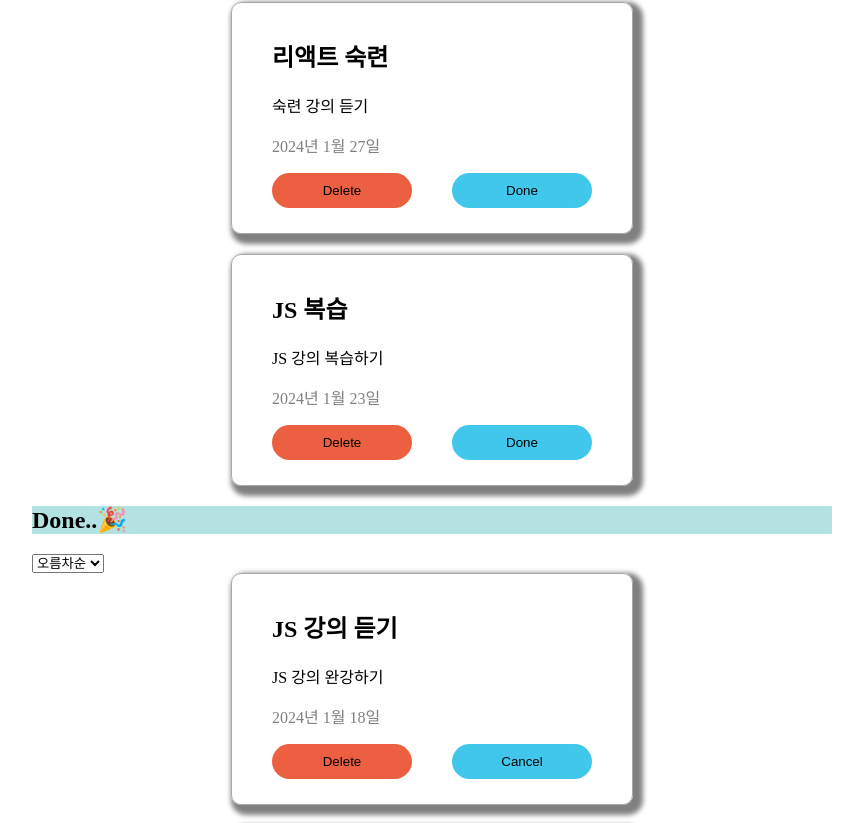
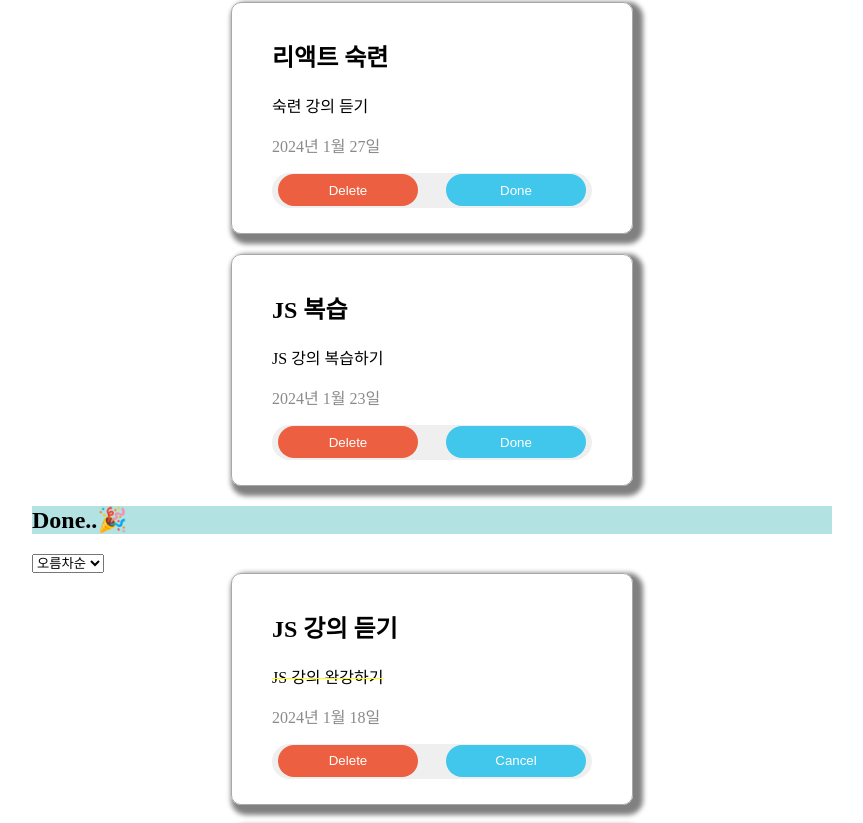
Before and after one commit to dpwl032/React, a React (Create React App) app: page / in a window 1280 px wide. Shown: the part 468-1291 px from the top of the page, without its empty margins (208-1071 px from the left). Built offline with nearby package versions, Linux system fonts and the light colour scheme.

Commit message:
베이직 과제 수정중

```diff
--- a/package.json
+++ b/package.json
@@ -9,6 +9,7 @@
     "react": "^18.2.0",
     "react-dom": "^18.2.0",
     "react-scripts": "5.0.1",
+    "styled-components": "^6.1.8",
     "web-vitals": "^2.1.0"
   },
   "scripts": {
--- a/src/App.css
+++ b/src/App.css
@@ -1,45 +1,41 @@
-body {
-  all: unset;
-}
-
 /*헤더*/
-.todo-header {
+/* .todo-header {
   border: 1px solid rgba(77, 72, 72, 0.332);
   border-radius: 1px;
   display: flex;
   justify-content: space-between;
-}
+} */
 
 /*메인*/
-.content-wrap {
+/* .content-wrap {
   width: 100%;
   height: 100%;
   display: flex;
   align-items: center;
   justify-content: center;
-}
+} */
 
 /*인풋창*/
-.input-wrap {
+/* .input-wrap {
   max-width: 1200px;
   min-width: 800px;
   background-color: rgba(96, 91, 91, 0.074);
   border-radius: 10px;
-  /* min-width: 800px;
-  max-width: 1200px; */
+  min-width: 800px;
+  max-width: 1200px;
   height: 70px;
   display: flex;
   align-items: center;
-}
+} */
 
-.input-contents > input {
+/* .input-contents > input {
   border-radius: 10px;
   height: 30px;
   width: 128px;
   border: none;
-  /* margin-left: 10px; */
-}
-.add-button {
+
+} */
+/* .add-button {
   border-radius: 10px;
   height: 35px;
   width: 100px;
@@ -47,8 +43,57 @@ body {
   background-color: hsla(190, 64%, 39%, 0.821);
   margin: 5px;
   color: white;
+} */
+
+/* .wrap-working {
+  display: flex;
+  flex-direction: column;
+  justify-content: center;
+  align-items: center;
+  gap: 20px;
+  margin: 1 rem;
+} */
+/* .todo-lists-css {
+  border: 1px solid rgb(168, 168, 168);
+  border-radius: 10px;
+  box-shadow: 5px 5px 5px 5px gray;
+  width: 400px;
+  height: 230px;
+  display: flex;
+  flex-direction: column;
+  justify-content: center;
+  align-items: center;
+} */
+/* .card-list {
+  width: 80%;
+  height: 200px;
+} */
+/* .date-css {
+  color: gray;
+} */
+
+/*button*/
+
+.buttons > button {
+  width: 140px;
+  border-radius: 30px;
+  border: transparent;
 }
+/* .cancel-button {
+  background-color: rgb(236, 96, 65);
+  color: black;
+}
+.rest-button {
+  background-color: rgb(65, 199, 236);
+  color: black;
+} */
+/* .menu-css {
+  background-color: rgb(179, 226, 226);
+} */
 
+/*****************************************/
+
+/* 기존css */
 /* todo card
 .todo-lists-css{
 display: flex;
@@ -94,55 +139,3 @@ align-items: center;
   background-color: 3px solid rgb(94, 173, 34);
 }
 */
-
-.wrap-working {
-  /* height: 1200px; */
-  display: flex;
-  flex-direction: column;
-  justify-content: center;
-  align-items: center;
-  gap: 20px;
-  margin: 1 rem;
-}
-.todo-lists-css {
-  border: 1px solid rgb(168, 168, 168);
-  border-radius: 10px;
-  box-shadow: 5px 5px 5px 5px gray;
-  width: 400px;
-  height: 230px;
-  display: flex;
-  flex-direction: column;
-  justify-content: center;
-  align-items: center;
-}
-.card-list {
-  width: 80%;
-  height: 200px;
-}
-.date-css {
-  color: gray;
-}
-
-/*button*/
-.buttons {
-  width: 100%;
-  height: 35px;
-  display: flex;
-  justify-content: space-between;
-}
-.buttons > button {
-  width: 140px;
-  border-radius: 30px;
-  border: transparent;
-}
-.cancel-button {
-  background-color: rgb(236, 96, 65);
-  color: black;
-}
-.rest-button {
-  background-color: rgb(65, 199, 236);
-  color: black;
-}
-.menu-css {
-  background-color: rgb(179, 226, 226);
-}
--- a/src/App.jsx
+++ b/src/App.jsx
@@ -7,6 +7,40 @@ import DoneButtons from "./component/DoneButtons";
 import TodoForm from "./component/TodoForm";
 import DoLists from "./component/DoLists";
 import DoneList from "./component/DoneList";
+import styled from "styled-components";
+import GlobalStyle from "./GlobalStyle";
+
+const StContenWrap = styled.div`
+  width: 100%;
+  height: 100%;
+  display: flex;
+  align-items: center;
+  justify-content: center;
+`;
+
+const StMenu = styled.h2`
+  background-color: rgb(179, 226, 226);
+`;
+
+const InputWrap = styled.nav`
+  max-width: 1200px;
+  min-width: 800px;
+  background-color: rgba(96, 91, 91, 0.074);
+  border-radius: 10px;
+  height: 70px;
+  display: flex;
+  align-items: center;
+`;
+
+const WrapWorking = styled.div`
+  /* height: 1200px; */
+  display: flex;
+  flex-direction: column;
+  justify-content: center;
+  align-items: center;
+  gap: 20px;
+  margin: 1 rem;
+`;
 
 function App() {
   //todoList 배열선언 및 state
@@ -124,15 +158,17 @@ function App() {
   };
 
   return (
-    <div className="content-wrap">
+    <>
+      <GlobalStyle />
+      <StContenWrap>
         <div className="contents">
           <Header />
-        <nav className="input-wrap">
+          <InputWrap>
             <TodoForm newTodoList={newTodoList} />
-        </nav>
+          </InputWrap>
 
           <section>
-          <h2 className="menu-css">Working..🔥</h2>
+            <StMenu>Working..🔥</StMenu>
             <select
               onChange={(e) => doListSortHandler(e.target.value)}
               DoLists={DoLists}
@@ -146,7 +182,7 @@ function App() {
               </option>
             </select>
           </section>
-        <div className="wrap-working">
+          <WrapWorking>
             {toDoLists.map(function (items) {
               return (
                 <DoLists
@@ -159,10 +195,10 @@ function App() {
                 />
               );
             })}
-        </div>
+          </WrapWorking>
 
           <section>
-          <h2 className="menu-css">Done..🎉</h2>
+            <StMenu>Done..🎉</StMenu>
             <select
               onChange={(e) => doneListSortHandler(e.target.value)}
               DoneList={DoneList}
@@ -176,7 +212,7 @@ function App() {
               </option>
             </select>
           </section>
-        <div className="wrap-working">
+          <WrapWorking>
             {doneLists.map(function (items) {
               {
                 /* onSubmit은 form 안에 있을 때만 사용 가능, onClick은 상관없음 */
@@ -192,9 +228,10 @@ function App() {
                 />
               );
             })}
+          </WrapWorking>
         </div>
-      </div>
-    </div>
+      </StContenWrap>
+    </>
   );
 }
 
--- /dev/null
+++ b/src/GlobalStyle.jsx
@@ -0,0 +1,21 @@
+import { createGlobalStyle } from "styled-components";
+
+const GlobalStyle = createGlobalStyle`
+
+
+body{
+    all: unset;
+}
+
+
+button{
+    color: white;
+    width: 140px;
+    height : 32px;
+  border-radius: 30px;
+  border: transparent;
+}
+
+`;
+
+export default GlobalStyle;
--- a/src/component/Buttons.jsx
+++ b/src/component/Buttons.jsx
@@ -1,12 +1,13 @@
 import React from "react";
+import styled from "styled-components";
+
+const StCancelBtn = styled.button`
+  background-color: rgb(236, 96, 65);
+`;
 
 function Buttons(props) {
   //className="cancel-button"
-  return (
-    <button className="cancel-button" onClick={props.onClick}>
-      {props.children}
-    </button>
-  );
+  return <StCancelBtn onClick={props.onClick}>{props.children}</StCancelBtn>;
 }
 
 export default Buttons;
--- a/src/component/DoLists.jsx
+++ b/src/component/DoLists.jsx
@@ -1,7 +1,34 @@
 import React from "react";
 import Buttons from "./Buttons";
 import DoneButtons from "./DoneButtons";
+import styled from "styled-components";
 
+const TodoLists = styled.div`
+  border: 1px solid rgb(168, 168, 168);
+  border-radius: 10px;
+  box-shadow: 5px 5px 5px 5px gray;
+  width: 400px;
+  height: 230px;
+  display: flex;
+  flex-direction: column;
+  justify-content: center;
+  align-items: center;
+`;
+
+const CardList = styled.div`
+  width: 80%;
+  height: 200px;
+`;
+
+const ButtonCss = styled.button`
+  width: 100%;
+  height: 35px;
+  display: flex;
+  justify-content: space-between;
+`;
+const StDate = styled.p`
+  color: #808080eb;
+`;
 const DoLists = ({
   toDoLists,
   items,
@@ -17,17 +44,17 @@ const DoLists = ({
   });
 
   return (
-    <div key={toDoLists.id} className="todo-lists-css">
-      <div className="card-list">
+    <TodoLists key={toDoLists.id}>
+      <CardList>
         <h2>{items.title}</h2>
         <p>{items.text}</p>
-        <p className="date-css">{dateString}</p>
-        <div className="buttons">
+        <StDate>{dateString}</StDate>
+        <ButtonCss>
           <Buttons onClick={() => removeToDoList(items.id)}>Delete</Buttons>
           <DoneButtons onClick={() => addDoneList(items.id)}>Done</DoneButtons>
-        </div>
-      </div>
-    </div>
+        </ButtonCss>
+      </CardList>
+    </TodoLists>
   );
 };
 
--- a/src/component/DoneButtons.jsx
+++ b/src/component/DoneButtons.jsx
@@ -1,12 +1,13 @@
 import React from "react";
+import styled from "styled-components";
+
+const StRestBtn = styled.button`
+  background-color: rgb(65, 199, 236);
+`;
 
 function DoneButtons(props) {
   //className="rest-button"
-  return (
-    <button className="rest-button" onClick={props.onClick}>
-      {props.children}
-    </button>
-  );
+  return <StRestBtn onClick={props.onClick}>{props.children}</StRestBtn>;
 }
 
 export default DoneButtons;
--- a/src/component/DoneList.jsx
+++ b/src/component/DoneList.jsx
@@ -1,6 +1,39 @@
 import React from "react";
 import Buttons from "./Buttons";
 import DoneButtons from "./DoneButtons";
+import styled from "styled-components";
+
+const StDate = styled.p`
+  color: #808080eb;
+`;
+
+const CardList = styled.div`
+  width: 80%;
+  height: 200px;
+`;
+
+const TodoLists = styled.div`
+  border: 1px solid rgb(168, 168, 168);
+  border-radius: 10px;
+  box-shadow: 5px 5px 5px 5px gray;
+  width: 400px;
+  height: 230px;
+  display: flex;
+  flex-direction: column;
+  justify-content: center;
+  align-items: center;
+`;
+
+const DoneContent = styled.p`
+  text-decoration: line-through ${(props) => props.lineColor};
+`;
+
+const ButtonCss = styled.button`
+  width: 100%;
+  height: 35px;
+  display: flex;
+  justify-content: space-between;
+`;
 
 const DoneList = ({ doneLists, items, addWorkingList, removeDoneList }) => {
   const today = new Date(items.deadline);
@@ -11,19 +44,19 @@ const DoneList = ({ doneLists, items, addWorkingList, removeDoneList }) => {
   });
 
   return (
-    <div key={doneLists.id} className="todo-lists-css">
-      <div className="card-list">
+    <TodoLists key={doneLists.id}>
+      <CardList>
         <h2>{items.title}</h2>
-        <p>{items.text}</p>
-        <p className="date-css">{dateString}</p>
-        <div className="buttons">
+        <DoneContent lineColor="yellow">{items.text}</DoneContent>
+        <StDate>{dateString}</StDate>
+        <ButtonCss>
           <Buttons onClick={() => removeDoneList(items.id)}>Delete</Buttons>
           <DoneButtons onClick={() => addWorkingList(items.id)}>
             Cancel
           </DoneButtons>
-        </div>
-      </div>
-    </div>
+        </ButtonCss>
+      </CardList>
+    </TodoLists>
   );
 };
 
--- a/src/component/Header.jsx
+++ b/src/component/Header.jsx
@@ -1,12 +1,19 @@
 import React from "react";
+import styled from "styled-components";
 
+const StHeader = styled.header`
+  border: 1px solid rgba(77, 72, 72, 0.332);
+  border-radius: 1px;
+  display: flex;
+  justify-content: space-between;
+`;
 function Header(props) {
   return (
     <>
-      <header className="todo-header">
+      <StHeader>
         <h3>My Todo List</h3>
         <h3>React</h3>
-      </header>
+      </StHeader>
       {props.children}
     </>
   );
--- a/src/component/TodoForm.jsx
+++ b/src/component/TodoForm.jsx
@@ -1,5 +1,23 @@
 import React from "react";
+import styled from "styled-components";
 
+const AddBtn = styled.button`
+  border-radius: 10px;
+  height: 35px;
+  width: 100px;
+  border: 3px solid hsla(190, 64%, 39%, 0.821);
+  background-color: hsla(190, 64%, 39%, 0.821);
+  margin: 5px;
+  color: white;
+`;
+
+const StFormInput = styled.input`
+  border-radius: 10px;
+  height: 30px;
+  width: 128px;
+  border: none;
+  /* margin-left: 10px; */
+`;
 function TodoForm({ newTodoList }) {
   const addTodoListHandler = (e) => {
     e.preventDefault();
@@ -27,14 +45,17 @@ function TodoForm({ newTodoList }) {
   return (
     <form className="input-contents" onSubmit={addTodoListHandler}>
       &nbsp; 제목&nbsp;
-      <input type="text" name="title" />
+      <StFormInput type="text" name="title" />
       &nbsp; 내용&nbsp;
-      <input type="text" name="text" />
+      <StFormInput type="text" name="text" />
       &nbsp;{" "}
-      <input type="date" name="deadline" min="2024-01-01" max="2025-01-01" />
-      <button className="add-button" type="submit">
-        추가하기
-      </button>
+      <StFormInput
+        type="date"
+        name="deadline"
+        min="2024-01-01"
+        max="2025-01-01"
+      />
+      <AddBtn type="submit">추가하기</AddBtn>
     </form>
   );
 }
```
Also changed, not shown: 1 other file (tests, documents, lock files or other folders). Lines whose indentation alone changed are shown as unchanged.
